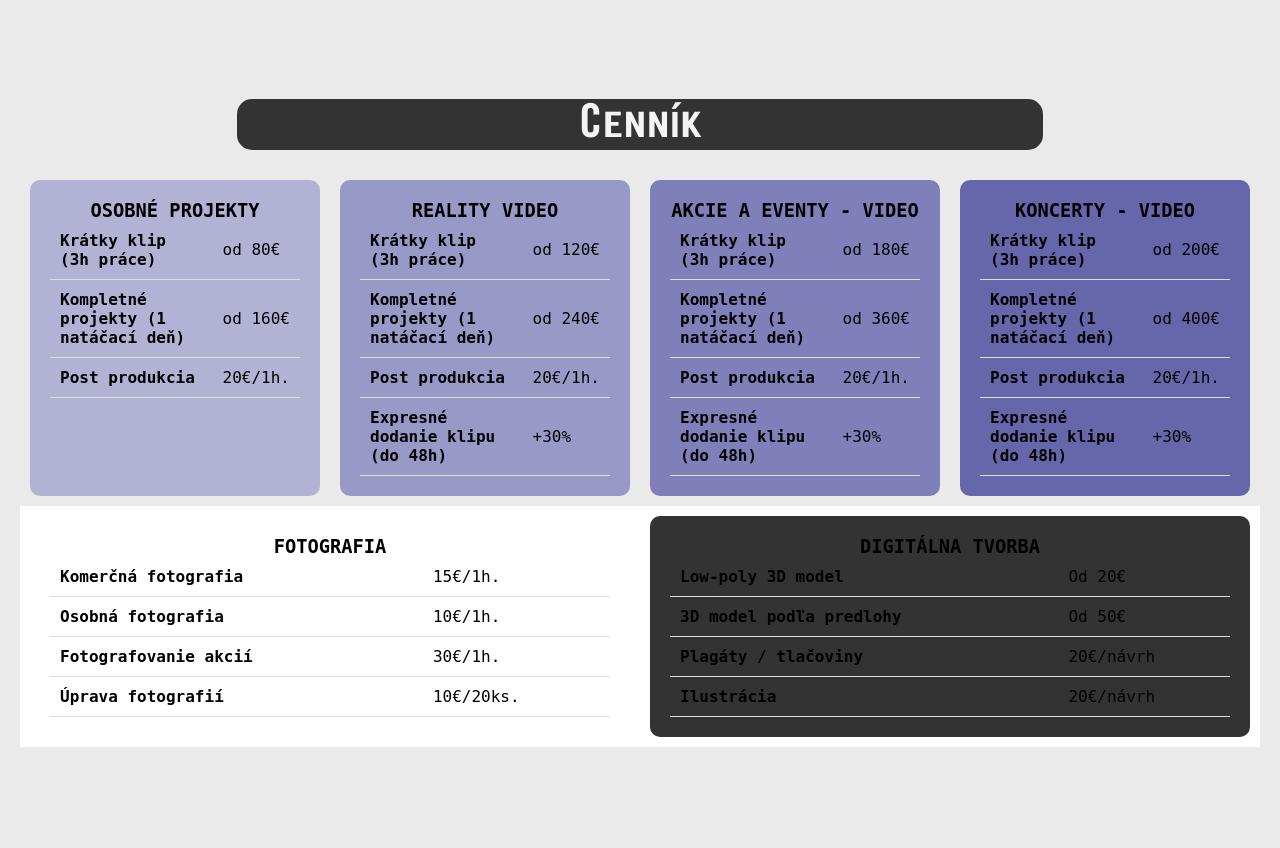
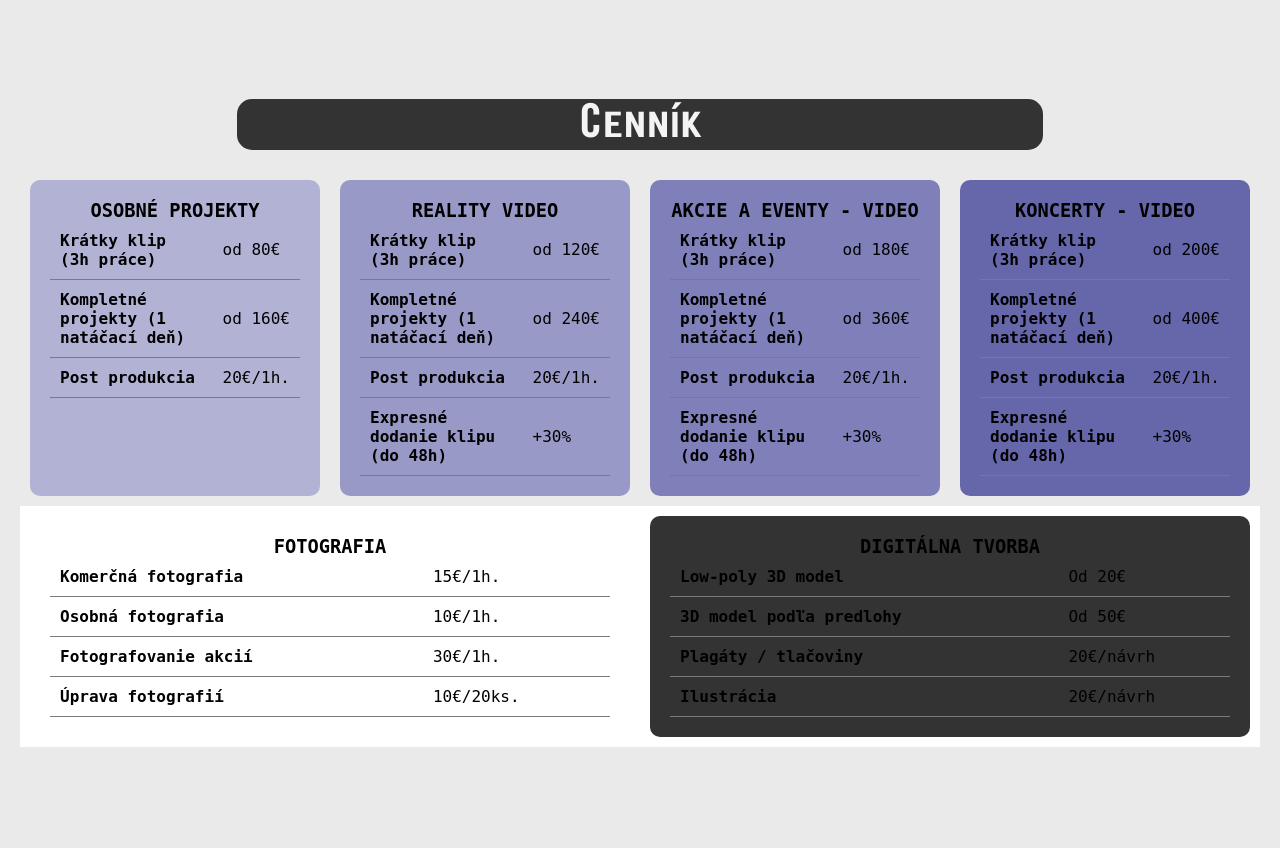
Before and after one commit to michaelbartek/throwback, a PHP site: page /bartek.html in a window 1280 px wide. Shown: the part 2581-3429 px from the top of the page. Run offline with PHP 8.4, Linux system fonts and the light colour scheme.

Commit message:
Update styles.css

```diff
--- a/styles.css
+++ b/styles.css
@@ -244,7 +244,7 @@ img {
 
 .pricing-table th, .pricing-table td {
     padding: 10px;
-    border-bottom: 1px solid #ddd;
+    border-bottom: 1px solid #7b7b7b;
 }
 
 /* Contact Form */
```
